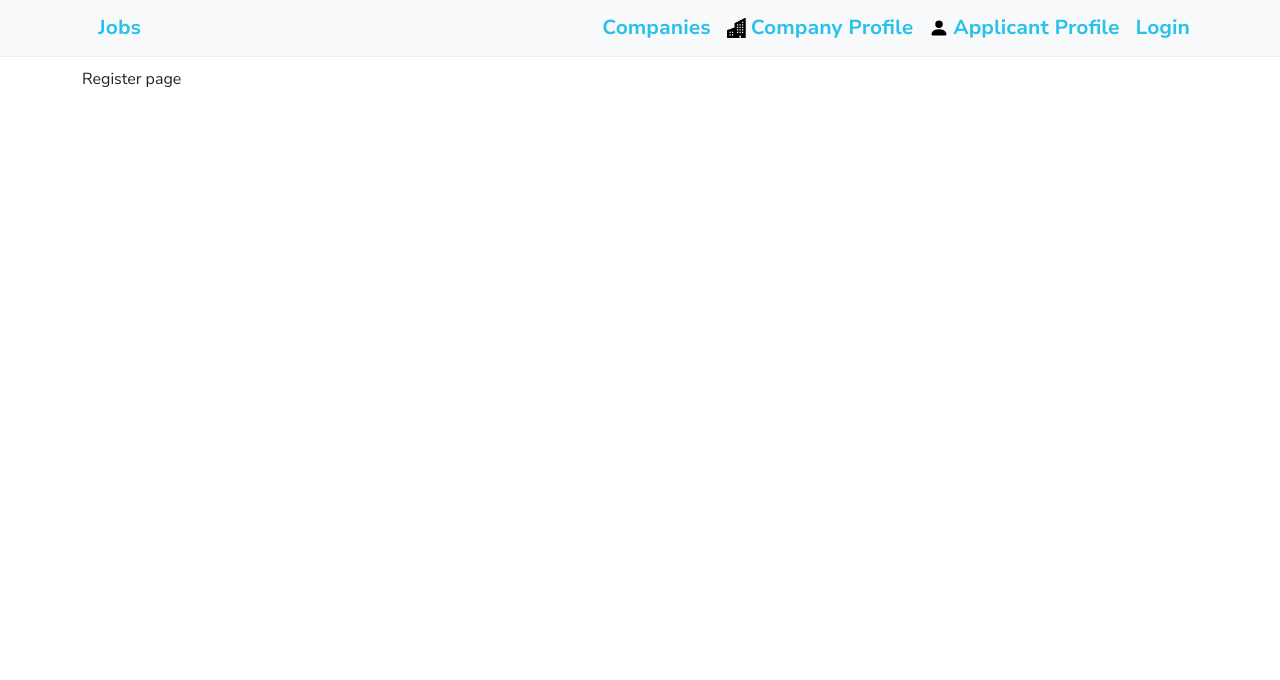
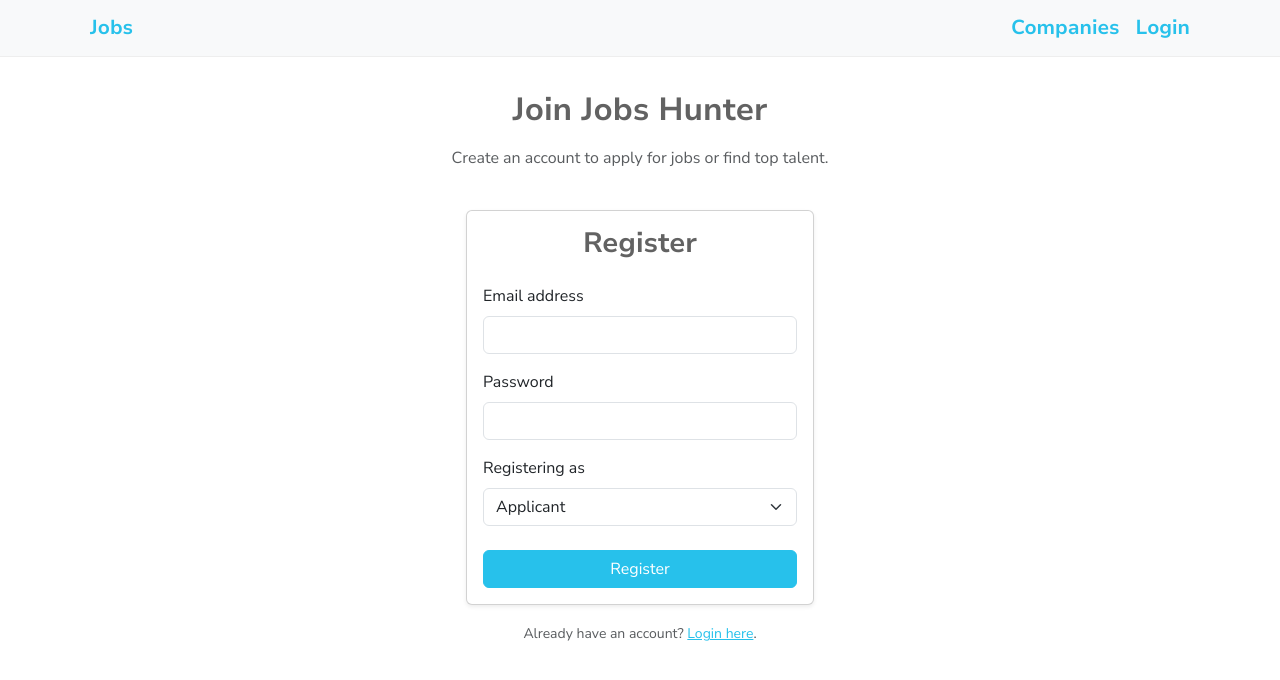
Before and after one commit to Elfoslav/jobshunter, a Next.js app: page /register in a window 1280 px wide. Shown: the top 680 px of the page. Built offline with nearby package versions, Linux system fonts and the light colour scheme.

Commit message:
Bug fixes, improvements, Show user profile link in Navbar

```diff
--- a/src/app/components/Navbar.tsx
+++ b/src/app/components/Navbar.tsx
@@ -1,12 +1,22 @@
 'use client';
 
-import { Container, Navbar, Nav, Button } from 'react-bootstrap';
+import { Container, Navbar, Nav, Button, NavDropdown } from 'react-bootstrap';
 import { PersonFill, BuildingsFill } from 'react-bootstrap-icons';
-import { usePathname } from 'next/navigation';
+import { usePathname, useRouter } from 'next/navigation';
 import './Navbar.scss';
+import { useUser } from '../context/UserContext';
+import { isCompanyUser } from '@/lib/utils/user';
+import { ExistingCompany } from '@/models/Company';
 
 export default function AppNavbar() {
   const pathname = usePathname();
+  const { user, isLoading, logout } = useUser();
+  const router = useRouter();
+
+  const handleLogout = () => {
+    logout();
+    router.push('/');
+  };
 
   const getActiveKey = () => {
     return pathname.includes('job') ? '/jobs' : '/';
@@ -23,7 +33,7 @@ export default function AppNavbar() {
         </div>
         <Navbar.Collapse id="basic-navbar-nav">
           <Nav activeKey={getActiveKey()} className="me-auto">
-            <Nav.Item className="ms-2">
+            <Nav.Item>
               <Nav.Link href="/jobs">Jobs</Nav.Link>
             </Nav.Item>
           </Nav>
@@ -32,22 +42,48 @@ export default function AppNavbar() {
             <Nav.Item>
               <Nav.Link href="/companies">Companies</Nav.Link>
             </Nav.Item>
+
+            {isLoading ? (
               <Nav.Item>
                 <Nav.Link
-                href="/companies/1"
                   className="d-flex align-items-center gap-1"
+                  style={{ opacity: 0.5, pointerEvents: 'none' }}
                 >
-                <BuildingsFill size={20} /> Company Profile
+                  <PersonFill size={20} />
+                  Loading...
                 </Nav.Link>
               </Nav.Item>
-            <Nav.Item>
-              <Nav.Link
-                href="/profile"
-                className="d-flex align-items-center gap-1"
+            ) : user ? (
+              <NavDropdown
+                title={
+                  <span className="d-inline-flex align-items-center gap-1">
+                    <PersonFill size={20} />
+                    {user.name || 'Account'}
+                  </span>
+                }
+                id="user-nav-dropdown"
+                align="end"
               >
-                <PersonFill size={20} /> Applicant Profile
-              </Nav.Link>
-            </Nav.Item>
+                {isCompanyUser(user) ? (
+                  <NavDropdown.Item
+                    href={`/companies/${(user.companyData as ExistingCompany).id}`}
+                  >
+                    <BuildingsFill size={16} className="me-2" />
+                    Company Profile
+                  </NavDropdown.Item>
+                ) : (
+                  <NavDropdown.Item href="/profile">
+                    <PersonFill size={16} className="me-2" />
+                    Profile
+                  </NavDropdown.Item>
+                )}
+
+                <NavDropdown.Divider />
+                <NavDropdown.Item onClick={handleLogout}>
+                  Logout
+                </NavDropdown.Item>
+              </NavDropdown>
+            ) : (
               <Nav.Item>
                 <Nav.Link
                   href="/login"
@@ -56,6 +92,7 @@ export default function AppNavbar() {
                   Login
                 </Nav.Link>
               </Nav.Item>
+            )}
           </Nav>
         </Navbar.Collapse>
       </Container>
--- a/src/app/context/UserContext.tsx
+++ b/src/app/context/UserContext.tsx
@@ -6,16 +6,18 @@ import React, {
   ReactNode,
   useCallback,
   useState,
+  useEffect,
 } from 'react';
 import { useQuery, useQueryClient } from '@tanstack/react-query';
 import { ApplicantUser, CompanyUser, User, UserType } from '@/models/User';
 import { getUserById } from '@/services/users/UsersService';
-import { USERS_QUERIES } from '@/lib/consts';
+import { isApplicantUser, isCompanyUser } from '@/lib/utils/user';
 
 type UserContextType = {
   user: User | null;
-  setUser: (user: User) => void;
   isLoading: boolean;
+  login: (userId: string) => void;
+  logout: () => void;
 };
 
 const UserContext = createContext<UserContextType | undefined>(undefined);
@@ -24,43 +26,45 @@ type UserProviderProps = {
   children: ReactNode;
 };
 
+const LOCAL_STORAGE_KEY = 'loggedInUserId';
+
 export function UserProvider({ children }: UserProviderProps) {
   const queryClient = useQueryClient();
-  const [overrideUser, setOverrideUser] = useState<User | null>(null);
+  const [userId, setUserId] = useState<string | null>(null);
 
-  const { data: fetchedUser, isLoading } = useQuery<User | null>({
-    queryKey: [USERS_QUERIES.USER_BY_ID, '1'],
-    queryFn: () => getUserById('1'),
+  // Load userId from localStorage on first render
+  useEffect(() => {
+    const stored = localStorage.getItem(LOCAL_STORAGE_KEY);
+    if (stored) {
+      setUserId(stored);
+    }
+  }, []);
+
+  // Fetch full user object using userId
+  const { data: user = null, isLoading } = useQuery<User | null>({
+    queryKey: ['user', userId],
+    queryFn: () => (userId ? getUserById(userId) : Promise.resolve(null)),
+    enabled: !!userId, // only fetch when userId exists
   });
 
-  const user = overrideUser ?? fetchedUser ?? null;
+  const login = useCallback((id: string) => {
+    setUserId(id);
+    localStorage.setItem(LOCAL_STORAGE_KEY, id);
+  }, []);
 
-  const setUser = useCallback(
-    (newUser: User) => {
-      setOverrideUser(newUser);
-      queryClient.setQueryData([USERS_QUERIES.USER_BY_ID, newUser.id], newUser);
-    },
-    [queryClient]
-  );
-
-  const contextValue: UserContextType = {
-    user,
-    setUser,
-    isLoading,
-  };
+  const logout = useCallback(() => {
+    if (userId) {
+      queryClient.removeQueries({ queryKey: ['user', userId] });
+    }
+    localStorage.removeItem(LOCAL_STORAGE_KEY);
+    setUserId(null);
+  }, [queryClient, userId]);
 
   return (
-    <UserContext.Provider value={contextValue}>{children}</UserContext.Provider>
+    <UserContext.Provider value={{ user, login, logout, isLoading }}>
+      {children}
+    </UserContext.Provider>
   );
-}
-
-// Type guards
-export function isApplicantUser(user: User): user is ApplicantUser {
-  return user.type === UserType.Applicant;
-}
-
-export function isCompanyUser(user: User): user is CompanyUser {
-  return user.type === UserType.Company;
 }
 
 // Hook accessors
@@ -75,15 +79,15 @@ export function useUser(): UserContextType {
 export function useApplicantUser(): Omit<UserContextType, 'user'> & {
   user: ApplicantUser | null;
 } {
-  const { user, setUser, isLoading } = useUser();
+  const { user, login, logout, isLoading } = useUser();
   const applicantUser = user && isApplicantUser(user) ? user : null;
-  return { user: applicantUser, setUser, isLoading };
+  return { user: applicantUser, login, logout, isLoading };
 }
 
 export function useCompanyUser(): Omit<UserContextType, 'user'> & {
   user: CompanyUser | null;
 } {
-  const { user, setUser, isLoading } = useUser();
+  const { user, login, logout, isLoading } = useUser();
   const companyUser = user && isCompanyUser(user) ? user : null;
-  return { user: companyUser, setUser, isLoading };
+  return { user: companyUser, login, logout, isLoading };
 }
--- /dev/null
+++ b/src/app/register/components/RegisterForm.tsx
@@ -0,0 +1,71 @@
+'use client';
+
+import { Form, Button, Spinner, Alert } from 'react-bootstrap';
+import { useState } from 'react';
+import { UserType } from '@/models/User';
+
+interface RegisterFormProps {
+  onSubmit: (
+    email: string,
+    password: string,
+    role: UserType.Applicant | UserType.Company
+  ) => void;
+  isLoading?: boolean;
+  error?: string | null;
+}
+
+export default function RegisterForm({
+  onSubmit,
+  isLoading = false,
+  error = null,
+}: RegisterFormProps) {
+  const [email, setEmail] = useState('');
+  const [password, setPassword] = useState('');
+  const [role, setRole] = useState<UserType>(UserType.Applicant);
+
+  const handleSubmit = (e: React.FormEvent) => {
+    e.preventDefault();
+    onSubmit(email, password, role);
+  };
+
+  return (
+    <Form onSubmit={handleSubmit}>
+      {error && <Alert variant="danger">{error}</Alert>}
+
+      <Form.Group className="mb-3">
+        <Form.Label>Email address</Form.Label>
+        <Form.Control
+          type="email"
+          required
+          value={email}
+          onChange={(e) => setEmail(e.target.value)}
+        />
+      </Form.Group>
+
+      <Form.Group className="mb-3">
+        <Form.Label>Password</Form.Label>
+        <Form.Control
+          type="password"
+          required
+          value={password}
+          onChange={(e) => setPassword(e.target.value)}
+        />
+      </Form.Group>
+
+      <Form.Group className="mb-4">
+        <Form.Label>Registering as</Form.Label>
+        <Form.Select
+          value={role}
+          onChange={(e) => setRole(e.target.value as UserType)}
+        >
+          <option value={UserType.Applicant}>Applicant</option>
+          <option value={UserType.Company}>Company</option>
+        </Form.Select>
+      </Form.Group>
+
+      <Button type="submit" disabled={isLoading} className="w-100">
+        {isLoading ? <Spinner size="sm" animation="border" /> : 'Register'}
+      </Button>
+    </Form>
+  );
+}
--- a/src/app/register/page.tsx
+++ b/src/app/register/page.tsx
@@ -1,5 +1,76 @@
-import React from 'react';
+'use client';
+
+import { Container, Row, Col, Card } from 'react-bootstrap';
+import RegisterForm from './components/RegisterForm';
+import { useState } from 'react';
+import { useRouter } from 'next/navigation';
+import Link from 'next/link';
+import { UserType } from '@/models/User';
 
 export default function RegisterPage() {
-  return <div>Register page</div>;
+  const [loading, setLoading] = useState(false);
+  const [error, setError] = useState<string | null>(null);
+  const router = useRouter();
+
+  const handleRegister = async (
+    email: string,
+    password: string,
+    role: UserType.Applicant | UserType.Company
+  ) => {
+    setLoading(true);
+    setError(null);
+
+    try {
+      // 🔐 Replace this with your backend registration logic
+      if (email && password && name && role) {
+        router.push('/jobs');
+      } else {
+        throw new Error('All fields are required');
+      }
+    } catch (err: any) {
+      setError(err.message || 'Registration failed');
+    } finally {
+      setLoading(false);
+    }
+  };
+
+  return (
+    <Container className="py-4">
+      <Row className="justify-content-center mb-4">
+        <Col xs={12} md={8} lg={6}>
+          <h1 className="text-center mb-3">Join Jobs Hunter</h1>
+          <p className="text-muted text-center">
+            Create an account to apply for jobs or find top talent.
+          </p>
+        </Col>
+      </Row>
+
+      <Row className="justify-content-center">
+        <Col xs={12} sm={10} md={6} lg={4}>
+          <Card>
+            <Card.Body>
+              <h2 className="mb-4 text-center">Register</h2>
+              <RegisterForm
+                onSubmit={handleRegister}
+                isLoading={loading}
+                error={error}
+              />
+            </Card.Body>
+          </Card>
+        </Col>
+      </Row>
+
+      <Row className="justify-content-center mt-3">
+        <Col xs="auto">
+          <small className="text-muted">
+            Already have an account?{' '}
+            <Link href="/login" className="text-primary">
+              Login here
+            </Link>
+            .
+          </small>
+        </Col>
+      </Row>
+    </Container>
+  );
 }
--- a/src/lib/consts.ts
+++ b/src/lib/consts.ts
@@ -22,6 +22,7 @@ export const USERS_QUERIES = {
   USERS: 'users',
   USERS_COUNT: 'users_count',
   USER_BY_ID: 'user_by_id',
+  USER_BY_EMAIL: 'user_by_email',
 };
 
 export const SKILLS_QUERIES = {
--- /dev/null
+++ b/src/lib/utils/user.ts
@@ -0,0 +1,17 @@
+import { ApplicantUser, CompanyUser, User, UserType } from "@/models/User";
+
+export function isApplicantUser(user: User): user is ApplicantUser {
+  return user.type === UserType.Applicant;
+}
+
+export function isCompanyUser(user: User): user is CompanyUser {
+  return user.type === UserType.Company;
+}
+
+export function isAdminUser(user: User): user is CompanyUser {
+  return user.type === UserType.Admin;
+}
+
+export function hasRole(user: User, roles: UserType[]): boolean {
+  return roles.includes(user.type);
+}
--- a/src/models/User.ts
+++ b/src/models/User.ts
@@ -2,6 +2,7 @@ import { Company } from './Company';
 import EmploymentType from './enums/EmploymentType';
 
 export enum UserType {
+  Admin = 'Admin',
   Company = 'Company',
   Applicant = 'Applicant',
 }
@@ -18,9 +19,9 @@ interface BaseUser {
 
 export interface ApplicantUser extends BaseUser {
   bio: string;
-  skills: string[];
+  skills?: string[];
   location?: string;
-  preferences: {
+  preferences?: {
     locations: string[];
     remotePercentage: number;
     employmentTypes: EmploymentType[];
```
Also changed, not shown: src/app/companies/[id]/page.tsx (+12 -0 lines), src/app/components/CanAccess.tsx (added, +14 -0 lines), src/app/login/page.tsx (+15 -4 lines), src/app/profile/page.tsx (+7 -7 lines), src/services/users/UsersService.ts (+13 -0 lines). Lines whose indentation alone changed are shown as unchanged.
